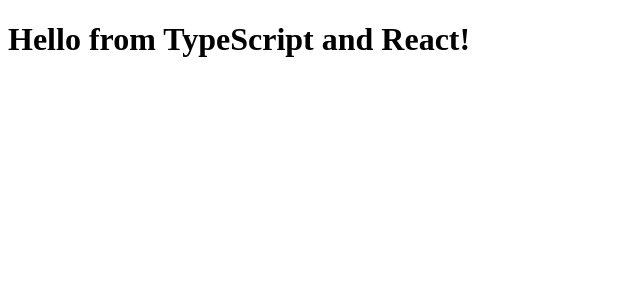
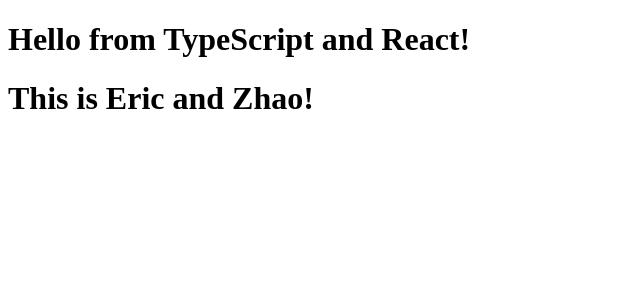
Before and after one commit to EricZhaoCherryTomato/ReactReduxTS, a React app in the folder proj/: page / in a window 1280 px wide. Shown: the top 300 px of the page, without its empty margins (0-640 px from the left). Built offline with nearby package versions, Linux system fonts and the light colour scheme.

Commit message:
add another example

```diff
--- a/proj/index.html
+++ b/proj/index.html
@@ -6,6 +6,7 @@
 </head>
 <body>
 <div id="example"></div>
+<div id="name"></div>
 
 <!-- Dependencies -->
 <script src="./node_modules/react/umd/react.development.js"></script>
--- /dev/null
+++ b/proj/src/components/World.tsx
@@ -0,0 +1,9 @@
+import * as React from "react"
+
+export interface WorldProps { firstname: string; lastname: string;}
+
+export class World extends React.Component<WorldProps, {}> {
+    render() {
+        return <h1>This is {this.props.firstname} and {this.props.lastname}!</h1>;
+    }
+}
--- a/proj/src/index.tsx
+++ b/proj/src/index.tsx
@@ -2,8 +2,14 @@
 import * as ReactDOM from "react-dom";
 
 import { Hello } from "./components/Hello";
+import {World} from "./components/World";
 
 ReactDOM.render(
-    <Hello compiler="TypeScript" framework="React" />,
+    <Hello compiler="TypeScript" framework="React" /> ,
     document.getElementById("example")
 );
+
+ReactDOM.render(
+    <World firstname="Eric" lastname="Zhao" />,
+    document.getElementById("name")
+);
```
Also changed, not shown: 2 other files (tests, documents, lock files or other folders).
